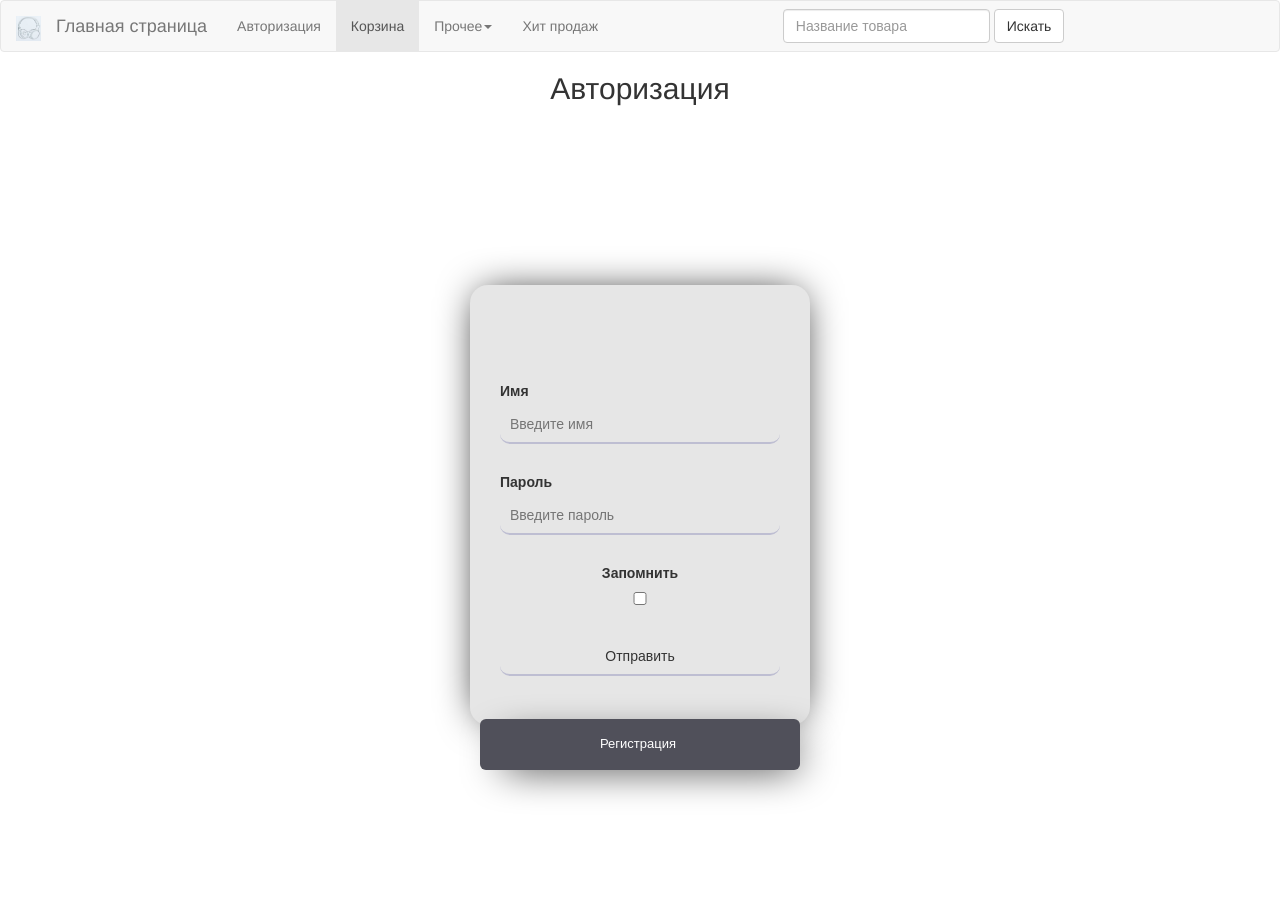
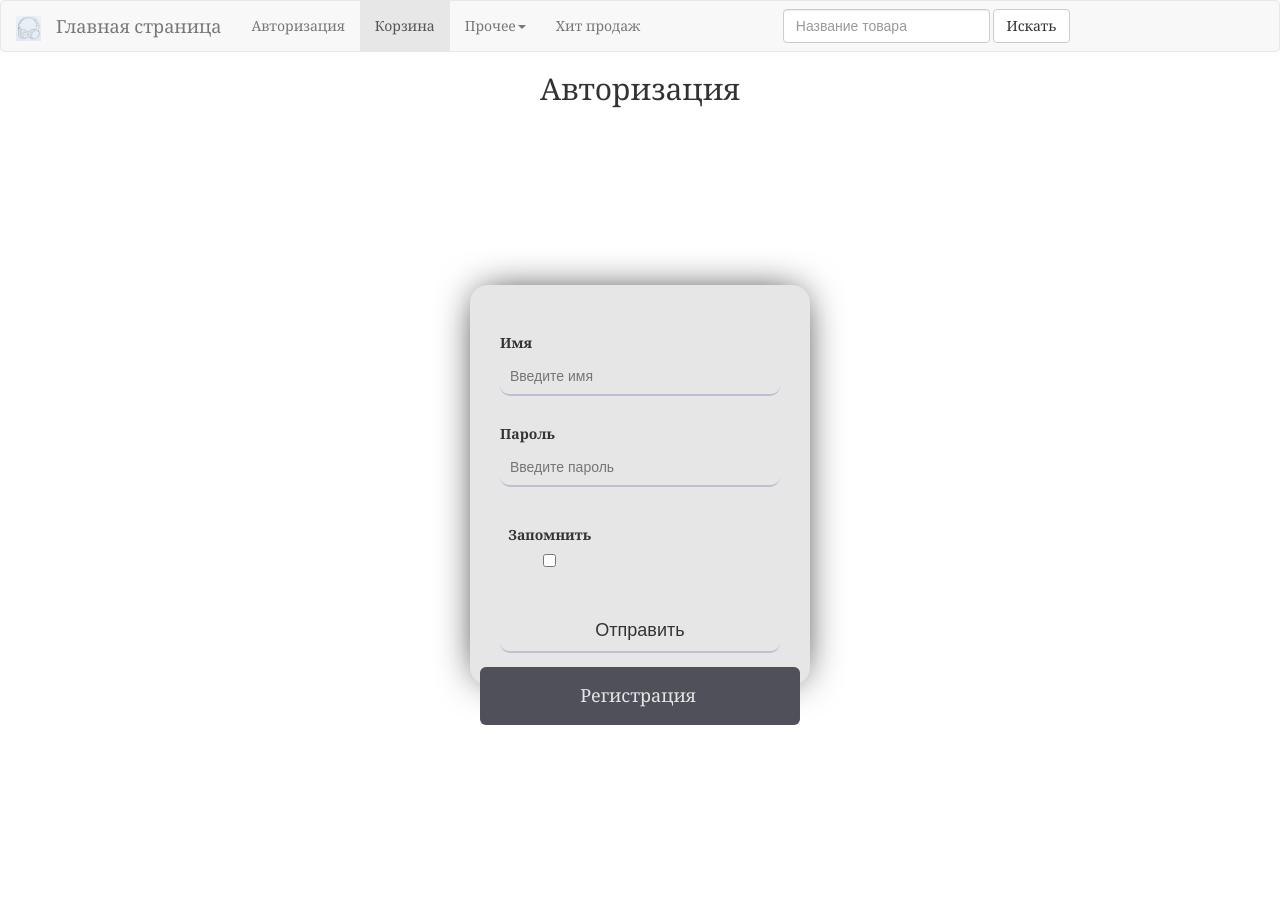
Before and after one commit to A-V-tor/flaskproj, a Flask app: page /autorization in a window 1280 px wide. After the commit the page ends 725 px from the top, so only its background shows below. Run offline with Flask 2, Linux system fonts and the light colour scheme; some libraries are stand-ins or nearby versions.

Commit message:
refactoring: подправил формы

```diff
--- a/flaskproj/static/file.css
+++ b/flaskproj/static/file.css
@@ -1,6 +1,23 @@
-hr {
+body {font-family: Georgia, 'Times New Roman', Times, serif;}
+
+h2 {text-align: center;}
+
+
+/*  */
+
+
+
+
+
+
+
+
+
+
+
+/* hr {
     border: solid 10px darkslateblue;
-}
+} */
 
 /* показ невалидного email */
 .invalid-1 {
@@ -12,21 +29,70 @@ hr {
 }
 
 /* формы регистрации и авторизации */
-.registr {
+
+#remember {text-align: center;display: inline-block;}
+
+.autof {
     width: 340px;
-    height: 440px;
+    height: 400px;
     background: #e6e6e6;
     border-radius: 18px;
     box-shadow: 0 0 40px -10px #000;
     margin: calc(50vh - 220px) auto;
-    padding: 20px 30px;
+    padding: 0 30px;
     max-width: calc(100vw - 40px);
     box-sizing: border-box;
-    font-family: 'Montserrat', sans-serif;
     position: relative
 }
 
-.registr-2 {
+#auto {font-size: 18px;}
+#resistr {font-size: 18px;}
+
+.reg {
+    position: absolute;
+    bottom: -40px;
+    right: 10px;
+    background: #50505a;
+    color: #fff;
+    width: 320px;
+    padding: 16px 4px 16px 0;
+    border-radius: 6px;
+    font-size: 18px;
+    text-align: center;
+}
+#reg {
+    text-decoration: none;
+    color: #e6e6e6;
+}
+
+.registr {
+    width: 340px;
+    height: 400px;
+    background: #e6e6e6;
+    border-radius: 18px;
+    box-shadow: 0 0 40px -10px #000;
+    margin: calc(50vh - 220px) auto;
+    padding: 30px;
+    padding-top: 10px;
+    max-width: calc(100vw - 40px);
+    box-sizing: border-box;
+    position: relative
+}
+
+.new-psw {
+    width: 340px;
+    height: 320px;
+    background: #e6e6e6;
+    border-radius: 18px;
+    box-shadow: 0 0 40px -10px #000;
+    margin: calc(50vh - 220px) auto;
+    padding: 30px;
+    padding-top: 10px;
+    max-width: calc(100vw - 40px);
+    box-sizing: border-box;
+    position: relative
+}
+/* .registr-2 {
     width: 340px;
     height: 540px;
     background: #e6e6e6;
@@ -38,20 +104,9 @@ hr {
     box-sizing: border-box;
     font-family: 'Montserrat', sans-serif;
     position: relative
-}
+} */
 
-.reg {
-    position: absolute;
-    bottom: -45px;
-    right: 10px;
-    background: #50505a;
-    color: #fff;
-    width: 320px;
-    padding: 16px 4px 16px 0;
-    border-radius: 6px;
-    font-size: 13px;
-    box-shadow: 10px 10px 40px -14px #000
-}
+
 
 
 
--- a/flaskproj/templates/forma_autorization.html
+++ b/flaskproj/templates/forma_autorization.html
@@ -1,25 +1,22 @@
 {% extends 'base.html' %}
 {% include 'navbar.html' %}
 {% block content %}
-<h2>
-  <center>Авторизация</center>
-</h2>
+<h2>Авторизация</h2>
 {% for i, msg in get_flashed_messages(True) %}
 <div class="flash {{i}}">
-  <center>{{msg}}</center>
+{{msg}}
 </div>
 {% endfor %}
-<form action="" method="post" class="registr">
+<form action="" method="post" class="autof">
   <p>{{forma.hidden_tag()}}
     </br>
   <p>{{ forma.name.label() }} {{ forma.name(placeholder='Введите имя') }}
     </br>
   <p>{{ forma.psw.label }} {{ forma.psw(placeholder='Введите пароль') }}
     </br>
-  <p>
-    <center>{{ forma.remember.label() }} {{ forma.remember() }}</center>
-  <p>{{ forma.submit() }}
-  </p>
-  <center><a href="/registration" class="reg">Регистрация</a></center>
+  <p id="remember">
+    {{ forma.remember.label() }} {{ forma.remember() }}
+  <p id="auto">{{ forma.submit() }}</p>
+  <a href="/registration" class="reg" id="reg">Регистрация</a>
 </form>
 {% endblock %}
--- a/flaskproj/templates/index.html
+++ b/flaskproj/templates/index.html
@@ -24,9 +24,7 @@
             {% else %}
             <li>
                 <form action="/rm-main" method="post">
-                    <td></br><button type="submit" name="product_remove" value="{{i[0].id}}" class="">Удалить
-                            &nbsp;
-                        </button></td>
+                    <button type="submit" name="product_remove" value="{{i[0].id}}" class="">Удалить</button>
                 </form>
             </li>
             {% endif %}
--- a/flaskproj/templates/new_psw.html
+++ b/flaskproj/templates/new_psw.html
@@ -9,7 +9,7 @@
   <center>{{msg}}</center>
 </div>
 {% endfor %}
-<form action="" method="post" class="registr">
+<form action="" method="post" class="new-psw">
   <p>{{forma.hidden_tag()}}
   <p>{{ forma.new_psw.label }} {{ forma.new_psw(placeholder='Новый пароль') }}
     </br>
--- a/flaskproj/views.py
+++ b/flaskproj/views.py
@@ -61,7 +61,7 @@ def index_main():
             )
             db.session.add(bascet_write)
             db.session.commit()
-            return redirect(url_for('index_main'))
+            return redirect(request.args.get("next") or url_for('index_main'))
 
         return render_template(
             "index.html",
@@ -114,7 +114,7 @@ def index_description(item):
 
 @app.route("/registration", methods=["POST", "GET"])
 def index_registration():
-    """Обработка регистрации"""
+    """Регистрация юзера"""
     forma = FormReg()
 
     if forma.validate_on_submit():
@@ -124,16 +124,18 @@ def index_registration():
             )
             db.session.add(user)
             db.session.commit()
+            flash("Вы зарегестрированы, авторизуйтесь!", category="succes")
+            return redirect(url_for("index_autorization"))
         except:
-            flash("Пользователь с таким адресом уже есть!", category="error")
-        return redirect(url_for("index_autorization"))
+            flash("Пользователь с таким адресом уже существует!", category="error")
+            return redirect(url_for("index_registration"))
 
     return render_template("forma_registration.html", forma=forma, title="Регистрация")
 
 
 @app.route("/autorization", methods=["POST", "GET"])
 def index_autorization():
-    """Обработка авторизации"""
+    """Авторизация юзера"""
     forma = FormAvt()
 
     if forma.validate_on_submit():
@@ -196,7 +198,7 @@ def index_shopping_basket():
             user_card.balance -= total_price
             new_order = Orderuser(
                 user_id=current_user.id,
-                date=datetime.now().strftime("%d-%m-%Y %H:%M:%S"),
+                date=datetime.now().strftime('%Y-%m-%d %H:%M:%S'), # ERROR d m Y
                 list_product=list_product,
                 order_price=total_price,
             )
@@ -338,7 +340,7 @@ def remove_product_for_main():
     ).first()
     db.session.delete(product_for_remove)
     db.session.commit()
-    return redirect(
+    return redirect(request.args.get("next") or
         url_for("index_main")
     )
 
```
Also changed, not shown: other parts of flaskproj/static/file.css (+19 -12 lines), flaskproj/templates/alt-index.html (deleted, +0 -47 lines), flaskproj/templates/forma_registration.html (+4 -7 lines).
